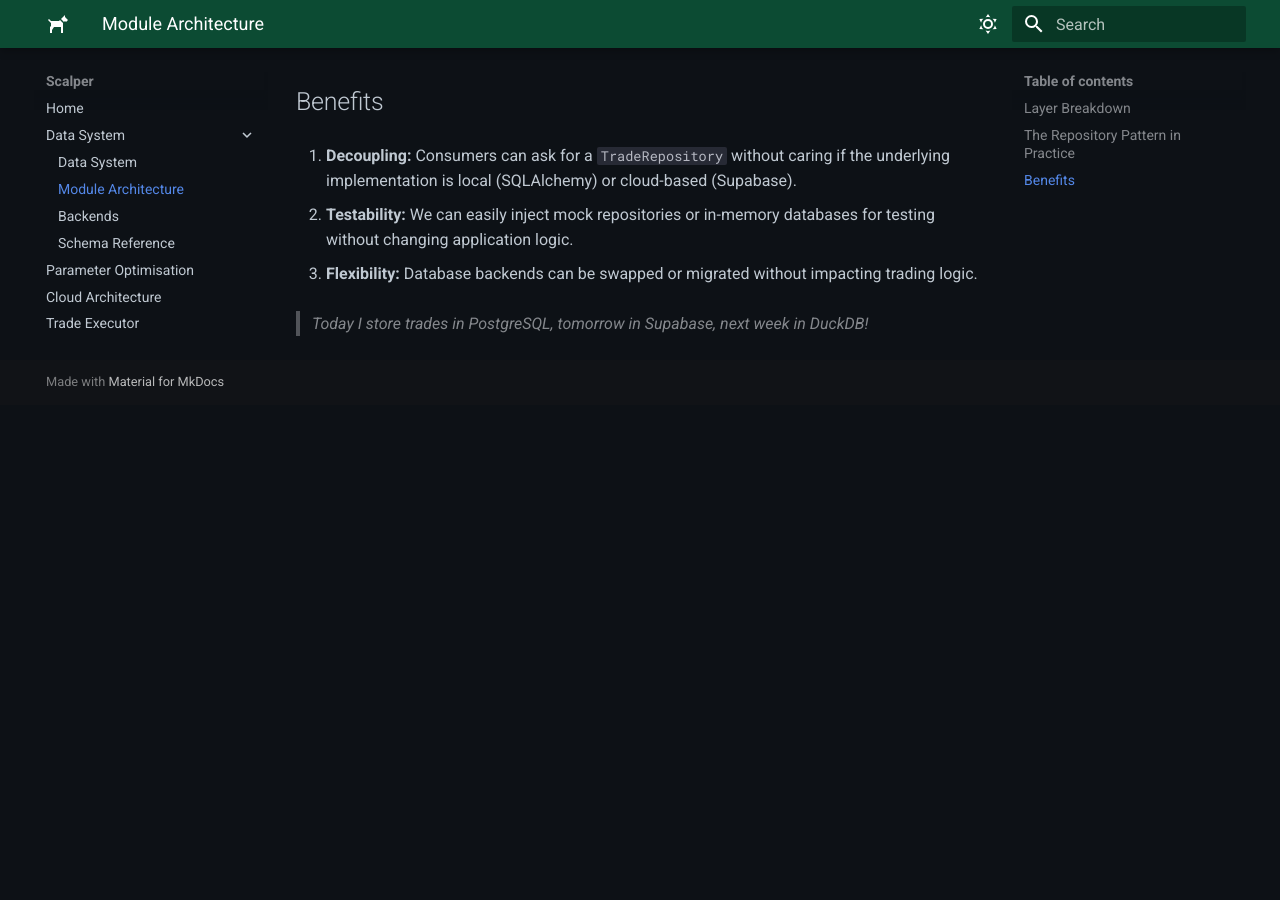
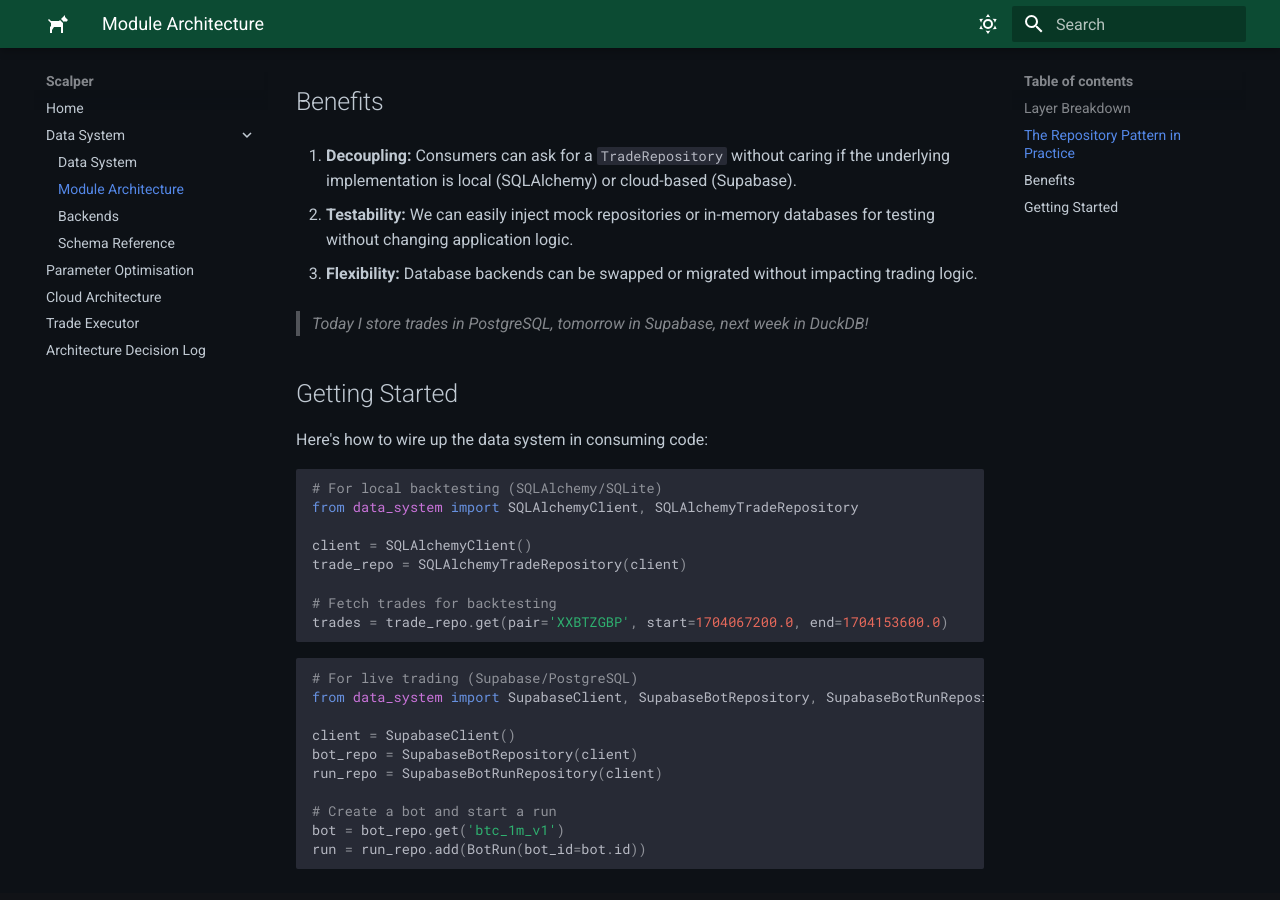
Before and after one commit to Phil-Lord/crypto-scalper, an MkDocs documentation site: the page built from docs/data-system/module-architecture.md, in a window 1280 px wide and 900 px high, scrolled down 925 px. Built offline with MkDocs 1.6.1 and Material for MkDocs 9.7.7, drawn with Linux system fonts in a browser that asks for light colours; before the commit the page ends 1330 px from its top, so only the background shows below that.

Commit message:
DOC: Add DS getting started section with repo code example

````diff
--- a/docs/data-system/module-architecture.md
+++ b/docs/data-system/module-architecture.md
@@ -39,3 +39,31 @@
 3. **Flexibility:** Database backends can be swapped or migrated without impacting trading logic.
 
 > _Today I store trades in PostgreSQL, tomorrow in Supabase, next week in DuckDB!_
+
+## Getting Started
+
+Here's how to wire up the data system in consuming code:
+
+```python
+# For local backtesting (SQLAlchemy/SQLite)
+from data_system import SQLAlchemyClient, SQLAlchemyTradeRepository
+
+client = SQLAlchemyClient()
+trade_repo = SQLAlchemyTradeRepository(client)
+
+# Fetch trades for backtesting
+trades = trade_repo.get(pair='XXBTZGBP', start=1704067200.0, end=1704153600.0)
+```
+
+```python
+# For live trading (Supabase/PostgreSQL)
+from data_system import SupabaseClient, SupabaseBotRepository, SupabaseBotRunRepository
+
+client = SupabaseClient()
+bot_repo = SupabaseBotRepository(client)
+run_repo = SupabaseBotRunRepository(client)
+
+# Create a bot and start a run
+bot = bot_repo.get('btc_1m_v1')
+run = run_repo.add(BotRun(bot_id=bot.id))
+```
````
